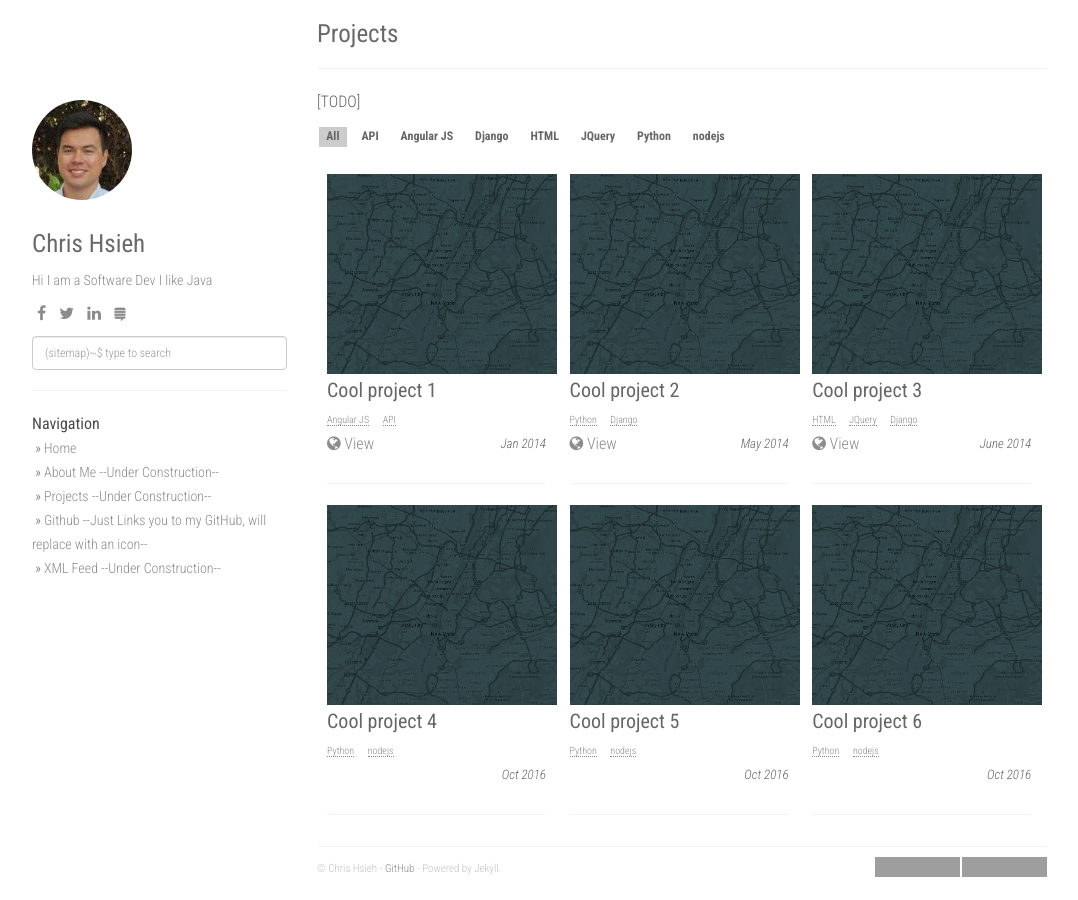
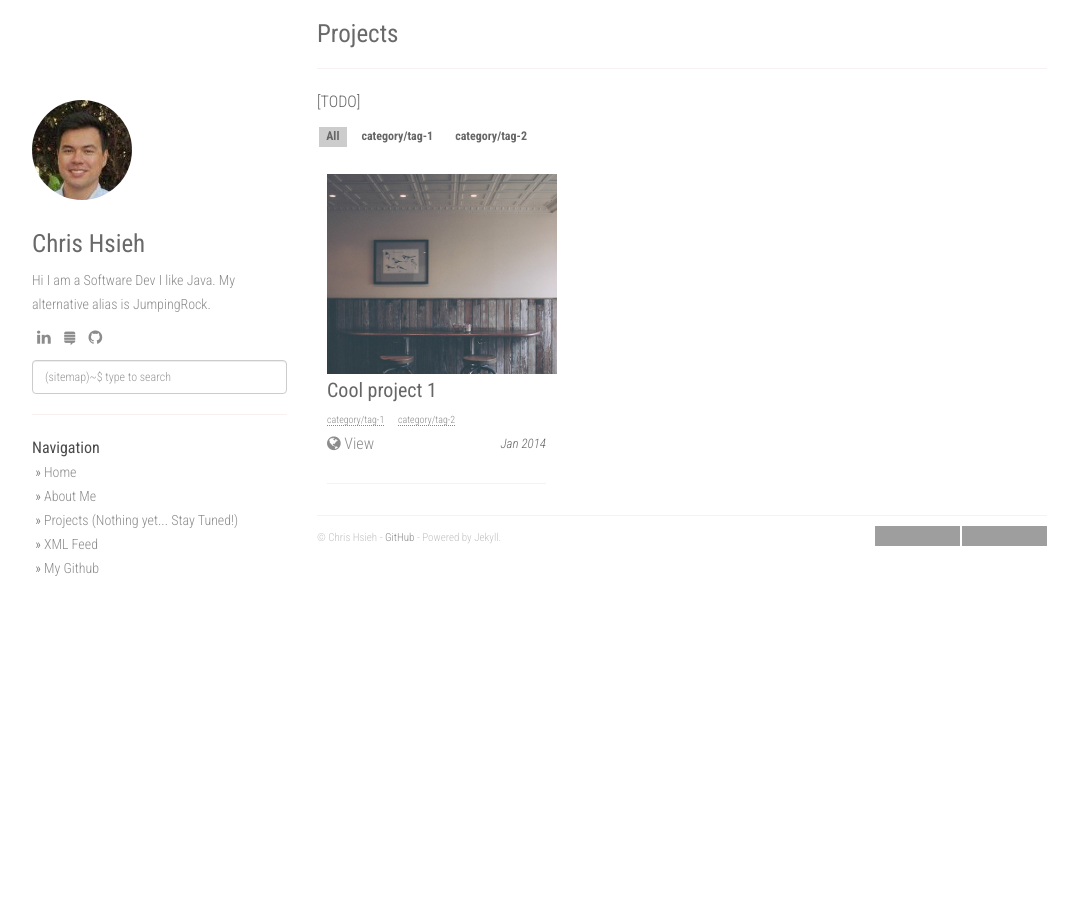
Before and after one commit to Christopher-Hsieh/Christopher-Hsieh.github.io, a Jekyll site: the page built from projects.md, in a window 1280 px wide. Shown: the whole page, without its empty margins (53-1131 px from the left). Built offline with Jekyll 4.4.1, drawn with Linux system fonts in a browser that asks for light colours; nearby versions of some CDN libraries; grey boxes are pictures that could not be loaded.

Commit message:
Lots of small changes/clean up. The About page is filled up

```diff
--- a/_config.yml
+++ b/_config.yml
@@ -1,9 +1,9 @@
-title: Personal Blog of My Coding Adventures!
-description: My Personal Coding Problems
+title: Personal Blog & Site About Things I Code
+description: description
 author: Chris Hsieh
 github-site: https://github.com/JumpingRock/JumpingRock.io
 github: https://github.com/JumpingRock/
-about: Hi I am a Software Dev I like Java
+about: Hi I am a Software Dev I like Java. My alternative alias is JumpingRock.
 disqus_shortname: JumpingCode
 google_analytics: UA-XXXXXXXX-Y
 
@@ -16,28 +16,30 @@
     permalink: /project/:path/
 
 social:
-    - icon: fa-facebook
-      link: "#"
-    - icon: fa-twitter
-      link: "https://twitter.com/place here"
+    # - icon: fa-facebook
+    #   link: "#"
+    # - icon: fa-twitter
+    #   link: "https://twitter.com/place here"
     - icon: fa-linkedin
       link: "#"
     - icon: fa-stack-exchange
       link: "#"
+    - icon: fa-github
+      link: "https://github.com/JumpingRock"
 
 share:
   twitter_username: twittername
   fb_appid: 32423432432
 
 urls:
-    - text: About Me --Under Construction--
+    - text: About Me
       url: /about/
-    - text: Projects --Under Construction--
+    - text: Projects (Nothing yet... Stay Tuned!)
       url: /projects/
-    - text: Github --Just Links you to my GitHub, will replace with an icon--
+    - text: XML Feed
+      url: /feed.xml
+    - text: My Github
       url: https://github.com/JumpingRock
-    - text: XML Feed --Under Construction--
-      url: /feed.xml
 
 url: "http://christopherhsieh.com"
 baseurl: ""
--- a/_data/projects.json
+++ b/_data/projects.json
@@ -2,41 +2,9 @@
 	{
 		"slug": "cool-project",
 		"name": "Cool project 1",
-		"image": "placeholder.jpg",
+		"image": "1.jpg",
 		"url": "https://www.google.com",
 		"date": "Jan 2014",
-		"tags": ["Angular JS","API"]
-	},
-	{
-		"name": "Cool project 2",
-		"image": "placeholder.jpg",
-		"url": "#",
-		"date": "May 2014",
-		"tags": ["Python","Django"]
-	},
-	{
-		"name": "Cool project 3",
-		"image": "placeholder.jpg",
-		"url": "#",
-		"date": "June 2014",
-		"tags": ["HTML","JQuery","Django"]
-	},
-	{
-		"name": "Cool project 4",
-		"image": "placeholder.jpg",
-		"date": "Oct 2016",
-		"tags": ["Python","nodejs"]
-	},
-	{
-		"name": "Cool project 5",
-		"image": "placeholder.jpg",
-		"date": "Oct 2016",
-		"tags": ["Python","nodejs"]
-	},
-	{
-		"name": "Cool project 6",
-		"image": "placeholder.jpg",
-		"date": "Oct 2016",
-		"tags": ["Python","nodejs"]
+		"tags": ["category/tag-1","category/tag-2"]
 	}
 ]
--- a/index.html
+++ b/index.html
@@ -3,7 +3,7 @@
 ---
 
 <div id="home">
-    <h1>Personal Blog of My Coding Adventures!</h1>
+    <h1>{{ site.title }}</h1>
     <hr />
     <ol class="posts">
     {% for post in paginator.posts %}
```
Also changed, not shown: about.md (+5 -1 lines), static/projects/1.jpg (renamed from static/img/1.jpg).
